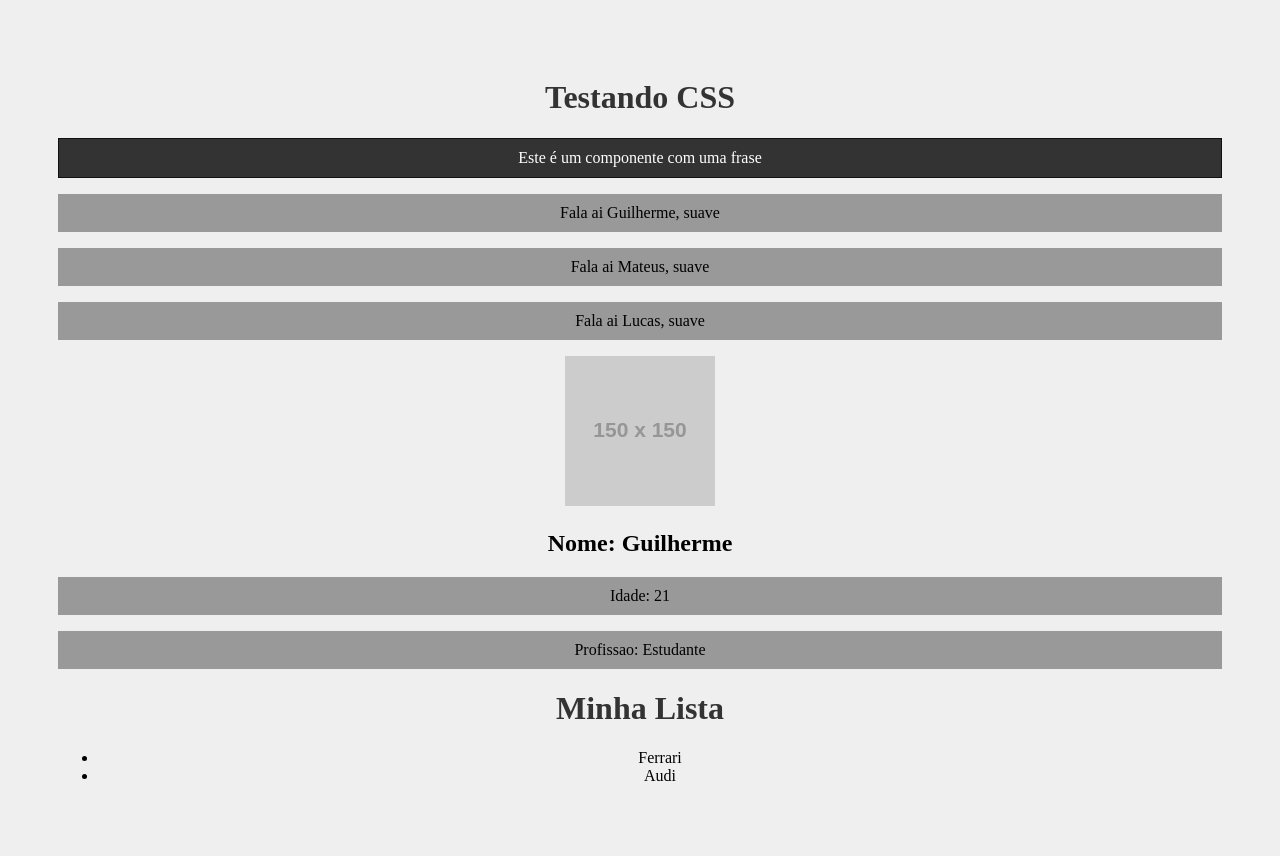
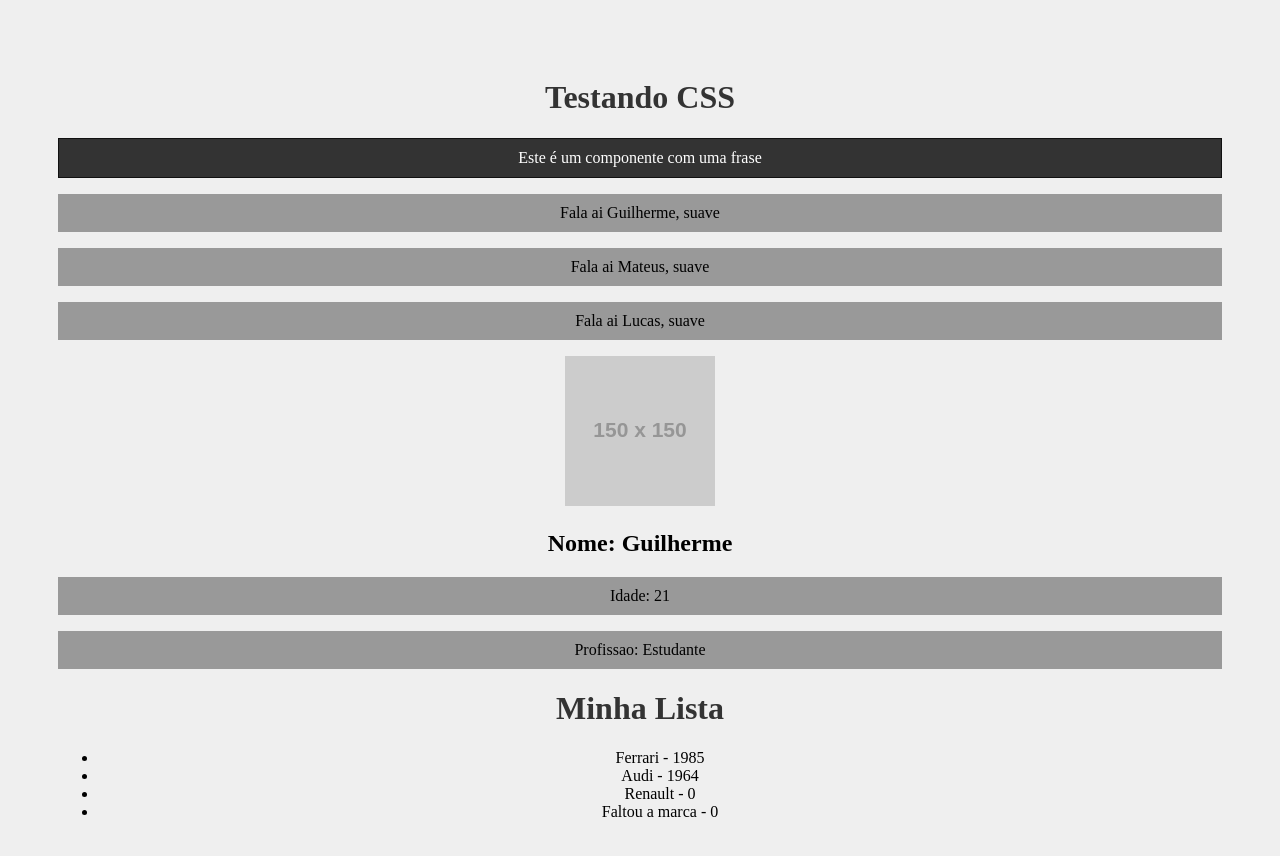
Before and after one commit to Guilhermetxgomes/estudos_react, a React (Create React App) app in the folder meu-projeto/: page / in a window 1280 px wide. Shown: the top 856 px of the page. Built offline with nearby package versions, Linux system fonts and the light colour scheme.

Commit message:
Validações de tipos e valores default usando PropTypes

```diff
--- a/meu-projeto/src/components/Item.js
+++ b/meu-projeto/src/components/Item.js
@@ -1,9 +1,21 @@
-function Item(props){
+import PropTypes from 'prop-types'
+
+function Item({marca, ano_lancamento}){
   return (
     <>
-      <li>{props.marca}</li>
+      <li>{marca} - {ano_lancamento}</li>
     </>
   )
 }
 
+Item.propTypes = {
+  marca: PropTypes.string.isRequired,
+  ano_lancamento: PropTypes.number
+}
+
+Item.defaultProps = {
+  marca: "Faltou a marca",
+  ano_lancamento: 0
+}
+
 export default Item
--- a/meu-projeto/src/components/List.js
+++ b/meu-projeto/src/components/List.js
@@ -5,8 +5,10 @@
     <>
       <h1>Minha Lista</h1>
       <ul>
-        <Item marca="Ferrari"/>
-        <Item marca="Audi"/>
+        <Item marca="Ferrari" ano_lancamento={1985}/>
+        <Item marca="Audi" ano_lancamento={1964}/>
+        <Item marca="Renault"/>
+        <Item />
       </ul>
     </>
   )
```
